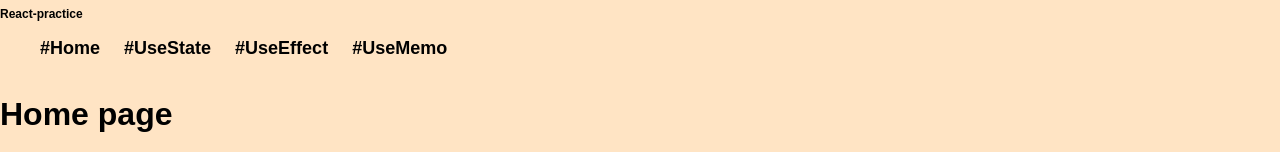
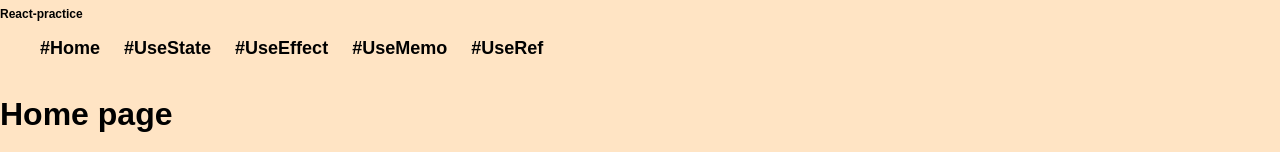
Before and after one commit to ArtemDubovov/-react-practice, a React (Create React App) app: page / in a window 1280 px wide. Shown: the top 152 px of the page. Built offline with nearby package versions, Linux system fonts and the light colour scheme; a web font is replaced by a local one.

Commit message:
feat: add empty page useRef

```diff
--- a/src/App.js
+++ b/src/App.js
@@ -6,9 +6,7 @@ function App() {
     <BrowserRouter>
       <Routes>
         {
-          PAGES.map(page => {
-            return <Route path={page.url} element={page.component} />
-          })
+          PAGES.map(page => <Route key={page.url} path={page.url} element={page.component} />)
         }
       </Routes>
     </BrowserRouter>
--- a/src/components/Header/Header.jsx
+++ b/src/components/Header/Header.jsx
@@ -10,11 +10,11 @@ function Header() {
             <h1 className="header_title">React-practice</h1>
             <ul className="header_menu">
                 {
-                    PAGES.map(page => {
-                        return  <li key={page.url} className="header_menu_item">
-                                    <Link to={page.url}>{page.pageName}</Link>
-                                </li>
-                    })
+                    PAGES.map(page => (
+                        <li key={page.url} className="header_menu_item">
+                            <Link to={page.url}>{page.pageName}</Link>
+                        </li>
+                    ))
                 }
             </ul>
         </header>
--- a/src/pages/useEffectPage/useEffectComponent.jsx
+++ b/src/pages/useEffectPage/useEffectComponent.jsx
@@ -14,6 +14,7 @@ function UseEffectComponent() {
                 const data = await res.json();
                 setPosts(data.slice(0, 10));
                 setTimeout(() => setIsLoading(false), 1000);
+                console.log('123'); // !!!
 
             } catch (e) {
                 setError(e.message);
@@ -28,8 +29,8 @@ function UseEffectComponent() {
             <h1>UseEffect</h1>
             {isLoading ? <div>Loading...</div> :
                 error ? <div>Error - {error}</div> :
-                        posts.map(el => <Post key={el.id} title={el.title} text={el.body}/>)
-                }
+                        posts.map(el => <Post key={el.id} title={el.title} text={el.body}/>) // вынести в отд. компонент
+            }
         </div>
     )
 }
--- /dev/null
+++ b/src/pages/useRefPage/index.jsx
@@ -0,0 +1,16 @@
+import React from "react";
+import Header from "../../components/Header/Header";
+import Footer from "../../components/Footer/Footer";
+import UseRefComponent from "./useRefComponent";
+
+function UseRefPage() {
+    return (
+        <>
+            <Header />
+            <UseRefComponent />
+            <Footer />
+        </>
+    )
+}
+
+export default UseRefPage;
--- /dev/null
+++ b/src/pages/useRefPage/useRefComponent.jsx
@@ -0,0 +1,11 @@
+import React from "react";
+
+function UseRefComponent() {
+    return (
+        <>
+
+        </>
+    )
+}
+
+export default UseRefComponent;
--- a/src/routing/index.js
+++ b/src/routing/index.js
@@ -1,6 +1,7 @@
 import DefaultPage from "../pages/default";
 import UseEffectPage from "../pages/useEffectPage";
 import UseMemoPage from "../pages/useMemoPage";
+import UseRefPage from "../pages/useRefPage";
 import UseStatePage from "../pages/useStatePage";
 
 const PAGES = [
@@ -8,6 +9,7 @@ const PAGES = [
     {url: '/useState', pageName: '#UseState', component: <UseStatePage />},
     {url: '/useEffect', pageName: '#UseEffect', component: <UseEffectPage />},
     {url: '/useMemo', pageName: '#UseMemo', component: <UseMemoPage />},
+    {url: '/useRef', pageName: '#UseRef', component: <UseRefPage />},
 ]
 
 export default PAGES;
```
Also changed, not shown: src/components/Counter/style.css (line endings or trailing spaces).
